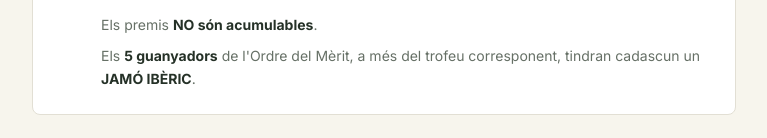
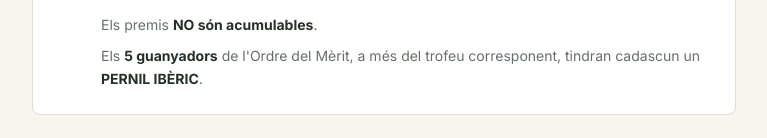
Before and after one commit to alexfh2/ok-_-ordre-merit-portal-del-roc, a React (Vite) app: page /reglament in a window 1280 px wide. Shown: the part 1698-1836 px from the top of the page, without its empty margins (256-1023 px from the left). Built offline with nearby package versions, Linux system fonts and the light colour scheme.

Commit message:
Changes
Co-authored-by: alexfh2 <266190977+alexfh2@users.noreply.github.com>

```diff
--- a/src/pages/Reglament.tsx
+++ b/src/pages/Reglament.tsx
@@ -190,7 +190,7 @@ export default function Reglament() {
                     Els premis <strong className="text-foreground">NO són acumulables</strong>.
                   </p>
                   <p className="mt-2">
-                    Els <strong className="text-foreground">5 guanyadors</strong> de l&apos;Ordre del Mèrit, a més del trofeu corresponent, tindran cadascun un <strong className="text-foreground">JAMÓ IBÈRIC</strong>.
+                    Els <strong className="text-foreground">5 guanyadors</strong> de l&apos;Ordre del Mèrit, a més del trofeu corresponent, tindran cadascun un <strong className="text-foreground">PERNIL IBÈRIC</strong>.
                   </p>
                 </div>
               </div>
```
